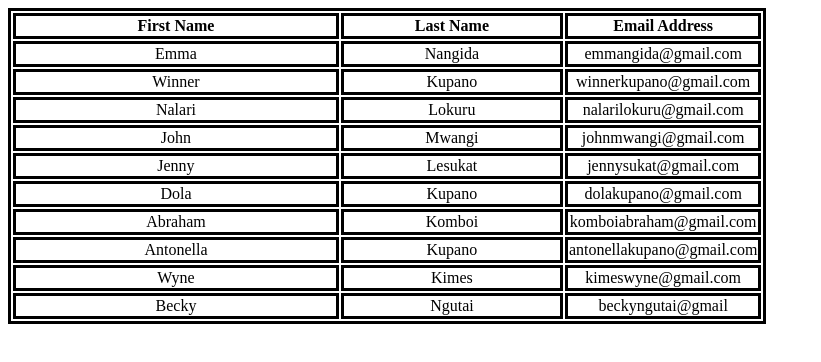
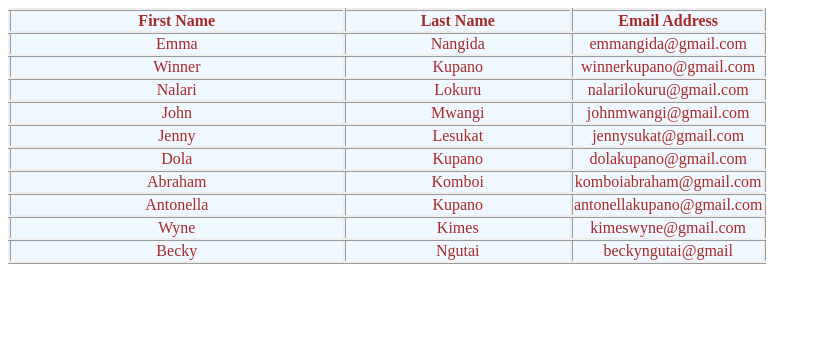
Before and after one commit to Emma-Nangida/FORM, a plain HTML site: page tables.html in a window 1280 px wide. Shown: the whole page, without its empty margins (0-821 px from the left). Drawn offline with Linux system fonts and the light colour scheme.

Commit message:
first commit

```diff
--- a/tables.html
+++ b/tables.html
@@ -9,6 +9,10 @@
 table, th, td{
     border:solid black;
     width: 60%;
+    border: ridge;
+    color: brown;
+    background-color: aliceblue;
+    border-collapse: collapse;
 }
 body{
     text-align: center;
```
